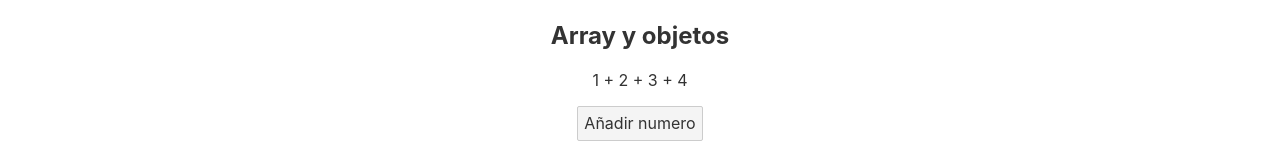
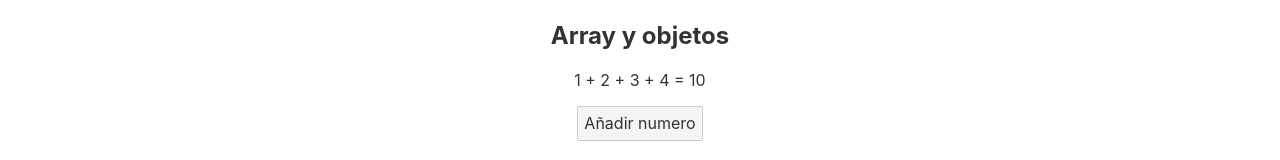
Before and after one commit to juniorfrey/curso-svelte2, a Svelte app: page / in a window 1280 px wide. Shown: the part 612-772 px from the top of the page. Built offline with nearby package versions, Linux system fonts and the light colour scheme.

Commit message:
Clase 4: Manejo de arrays y objetos parte 1

```diff
--- a/src/ArraysObjetos.svelte
+++ b/src/ArraysObjetos.svelte
@@ -1,16 +1,19 @@
 <script>
     let numero = [1,2,3,4];
-    const agregarNumero = () => {
-       let arrayNuevo = [...numero, 5];
+
+    function agregarNumero () {
+       numero = [...numero, numero.length + 1];
     }
+
+    $: suma = numero.reduce((a,b) => a + b, 0)
 
 </script>
 
 <main>
     <p>
-        {numero.join(` + `)}
+        {numero.join(` + `)} = {suma}
     </p>
-    <button on:click={agregarNumero}>
+    <button type="button" on:click={agregarNumero}>
         Añadir numero
     </button>
 </main>
```
